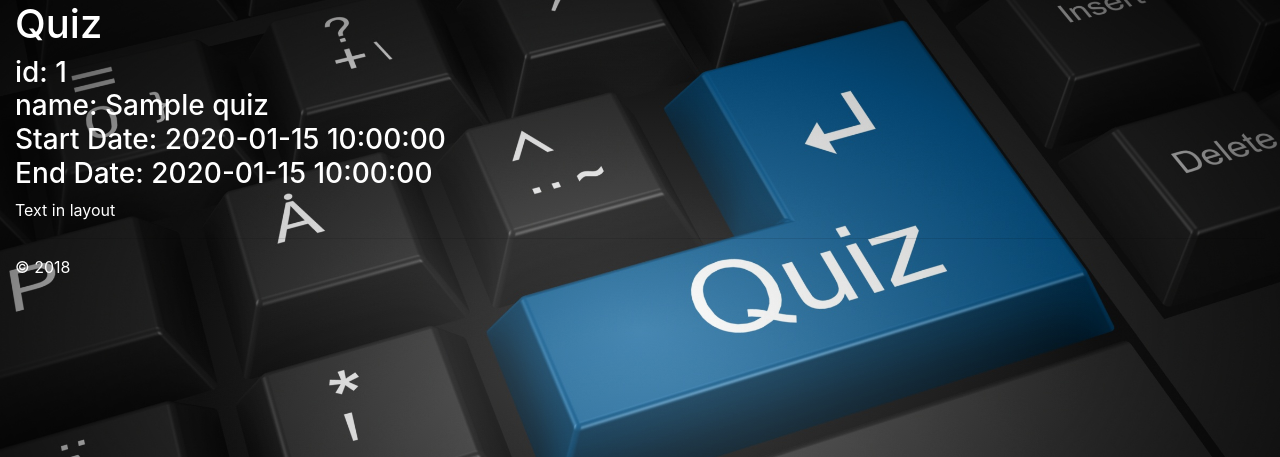
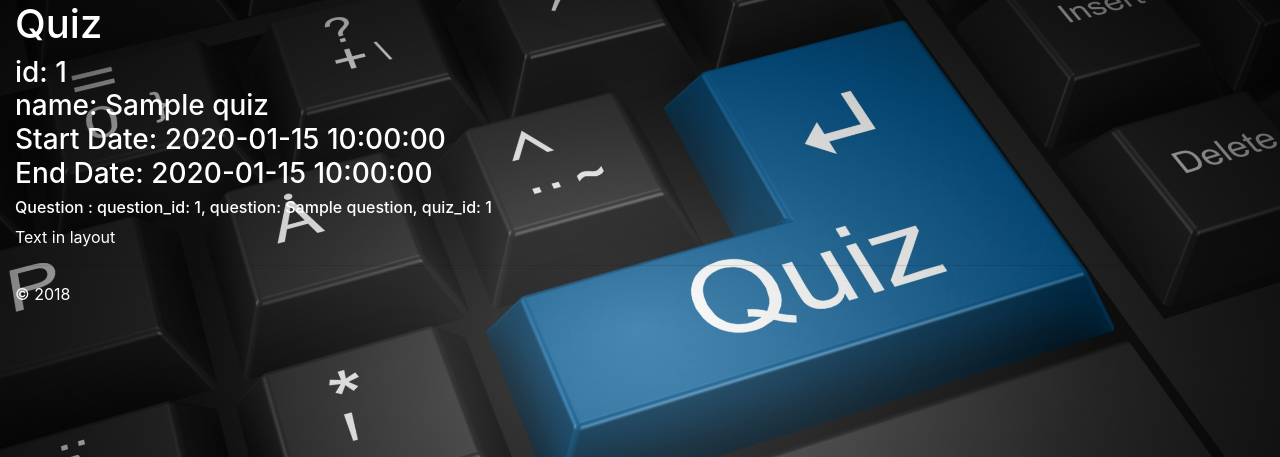
Before and after one commit to Nisheshg5/Quiz-WebApp-With-Flask-Python, a Flask app: page /quiz/1 in a window 1280 px wide. Shown: the part 69-526 px from the top of the page. Run offline with Flask 2, Linux system fonts and the light colour scheme; a user stored in the database is signed in; tables that the repository leaves empty hold one stand-in row (values such as "Sample post"); some libraries are stand-ins or nearby versions.

Commit message:
Passed whole quiz to the page

```diff
--- a/quiz.py
+++ b/quiz.py
@@ -1,6 +1,7 @@
-from flask import Blueprint, render_template, redirect, session, url_for, flash
+from datetime import datetime
+
+from flask import Blueprint, flash, redirect, render_template, session, url_for
 from flask_login import current_user
-from datetime import datetime
 
 from models import Quiz, User
 
@@ -11,6 +12,7 @@ quiz = Blueprint("quiz", __name__, static_folder="static", template_folder="temp
 def quiz_page():
     return redirect(url_for(**session["redirectURL"]))
 
+
 @quiz.route("/<quiz_id>")
 def quiz_page_id(quiz_id):
 
@@ -18,10 +20,9 @@ def quiz_page_id(quiz_id):
     if not current_user.is_authenticated:
         return redirect(url_for(**session["redirectURL"]))
 
-
     # should be a valid quiz_id
     quiz = Quiz.query.filter_by(quiz_id=quiz_id).first()
-    if(not quiz):
+    if not quiz:
         flash(message=["Invalid test code"], category="error")
         return redirect(url_for(**session["redirectURL"]))
 
@@ -29,7 +30,5 @@ def quiz_page_id(quiz_id):
     # if the  quiz is expired we don't need to fetch the questions
     # expired
 
-    if(quiz.end_date < datetime.utcnow()):
-        return render_template("quiz.html", id=quiz_id, title=quiz.title, start=quiz.start_date, end=quiz.end_date)
-    else:
-        return render_template("quiz.html",  id=quiz_id, title=quiz.title, start=quiz.start_date, end=quiz.end_date, questions=quiz.questions)
+    # if(quiz.end_date < datetime.utcnow()):
+    return render_template("quiz.html", quiz=quiz)
--- a/templates/quiz.html
+++ b/templates/quiz.html
@@ -7,13 +7,15 @@ Quiz
 	Quiz
 </h1>
 <h3>
-	id: {{ id }} <br>
-	name: {{title}}	<br>
-	Start Date: {{ start }} <br>
-	End Date: {{ end }} <br>
-
-
-
+	id: {{ quiz.quiz_id }} <br>
+	name: {{ quiz.title }} <br>
+	Start Date: {{ quiz.start_date }} <br>
+	End Date: {{ quiz.end_date }} <br>
 </h3>
+<h6>
+	{% for question in quiz.questions %}
+	Question : {{ question }} <br>
+	{% endfor %}
+</h6>
 {{super()}}
 {% endblock %}
```
